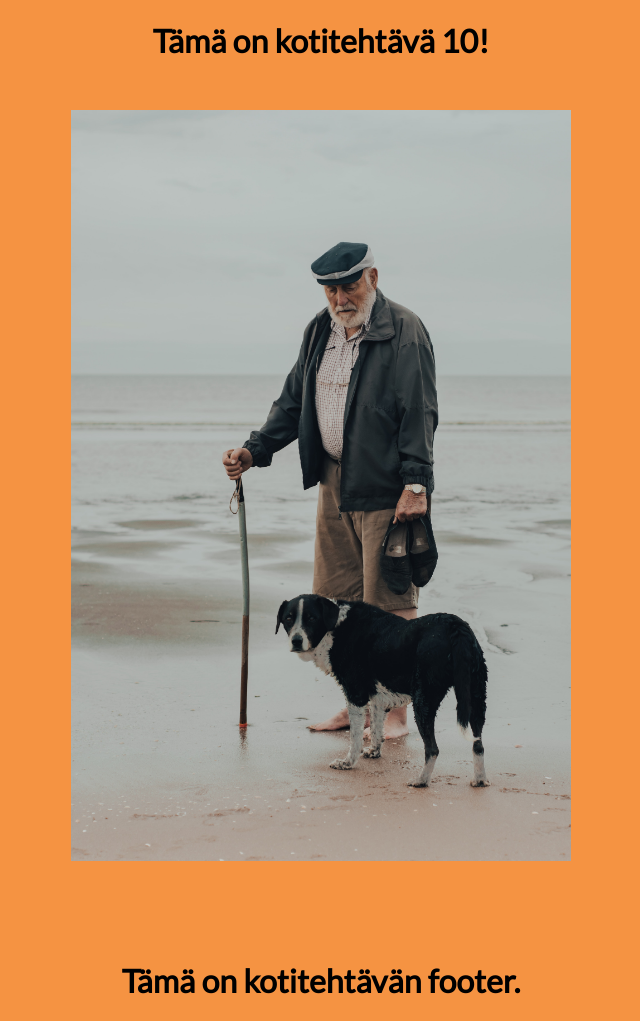
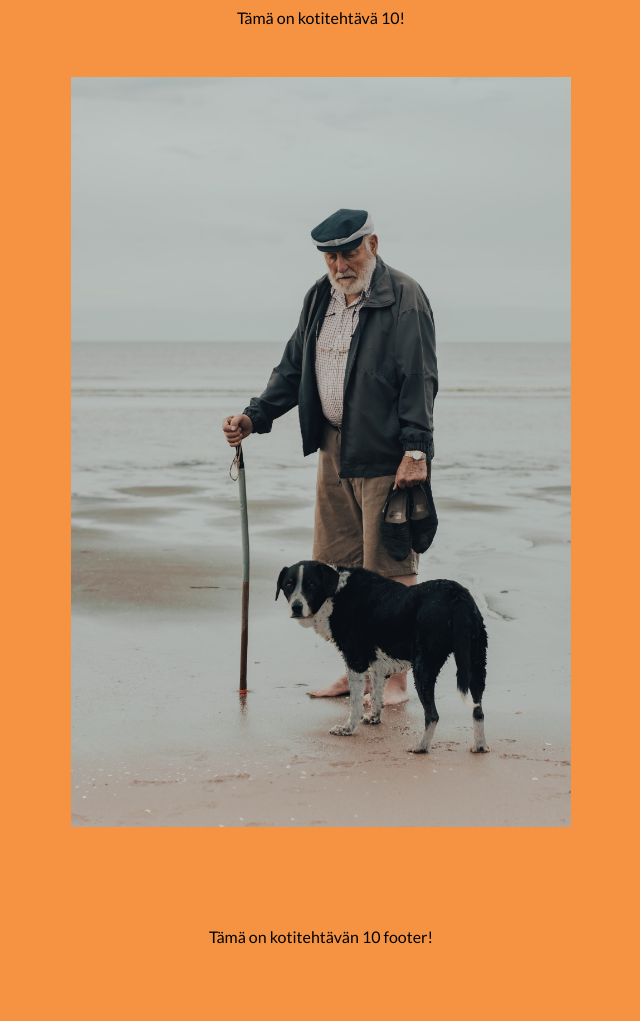
Before and after one commit to olliro/Kotiteht-v-10, a PHP site: page / in a window 1280 px wide. Shown: the whole page, without its empty margins (319-959 px from the left). After the commit the page ends 944 px from the top, so only its background shows below. Run offline with PHP 8.4, Linux system fonts and the light colour scheme.

Commit message:
Headerin ja footerin muokkaus

```diff
--- a/footer.php
+++ b/footer.php
@@ -1,27 +1,3 @@
-<!DOCTYPE html>
-<html lang="en">
-<head>
-    <link rel="preconnect" href="https://fonts.gstatic.com">
-    <link href="https://fonts.googleapis.com/css2?family=Lato&display=swap" rel="stylesheet">
-    <style>
-        body {
-            background-color: #f59342;
-            font-family: 'Lato', sans-serif;
-        }
-        .container {
-            width: 500px;
-            margin: 0 auto;
-            text-align: center;
-        }
-    </style>
-    <meta charset="UTF-8">
-    <title> Footer </title>
-</head>
-<body>
-    <div class="main">
-        <div class="container">
-            <h1> Tämä on kotitehtävän footer.</h1>
-        </div>
-    </div>
-</body>
-</html>
+<?php
+    echo "Tämä on kotitehtävän 10 footer!";
+    ?>
--- a/header.php
+++ b/header.php
@@ -1,29 +1,3 @@
-<!DOCTYPE html>
-<html lang="en">
-<head>
-    <link rel="preconnect" href="https://fonts.gstatic.com">
-    <link href="https://fonts.googleapis.com/css2?family=Lato&display=swap" rel="stylesheet">
-    <style>
-        body {
-            background-color: #f59342;
-            font-family: 'Lato', sans-serif;
-        }
-        .container {
-            width: 500px;
-            margin: 0 auto;
-        }
-        h1 {
-            text-align: center;
-        }
-    </style>
-    <meta charset="UTF-8">
-    <title> Header </title>
-</head>
-<body>
-    <div class="main">
-        <div class="container">
-            <h1> Tämä on kotitehtävä 10!</h1>
-        </div>
-    </div>
-</body>
-</html>
+<?php
+    echo "Tämä on kotitehtävä 10!";
+    ?>
--- a/index.php
+++ b/index.php
@@ -7,6 +7,7 @@
         body {
             background-color: #f59342;
             font-family: 'Lato', sans-serif;
+            text-align: center;
         }
         .container {
             width: 500px;
```
